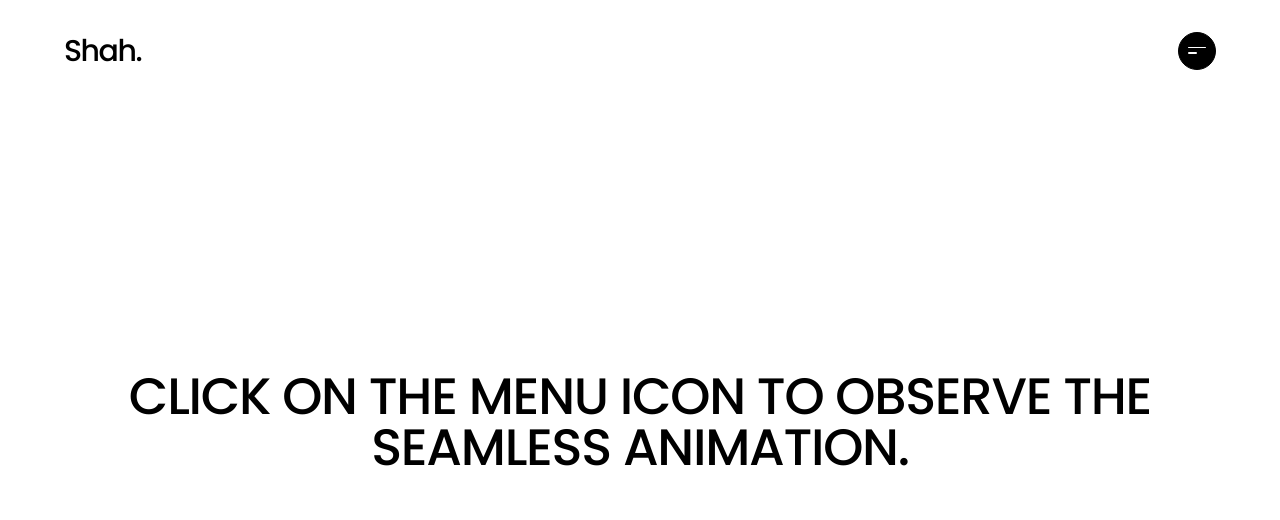
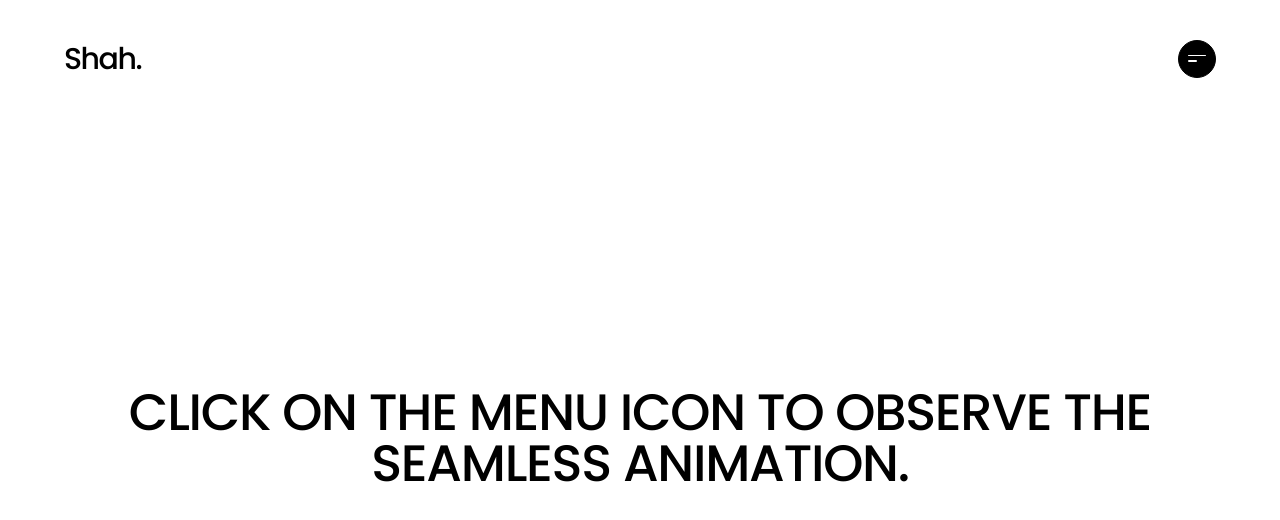
Before and after one commit to shah911/Animated-Menu, a Next.js app: page / in a window 1280 px wide. Shown: the top 520 px of the page. Built offline with nearby package versions, Linux system fonts and the light colour scheme.

Commit message:
height and padding adjustment

```diff
--- a/src/components/Navbar.tsx
+++ b/src/components/Navbar.tsx
@@ -4,7 +4,7 @@ import Link from "next/link";
 
 function Navbar() {
   return (
-    <div className="flex items-center justify-between mx-auto w-[85%] md:w-[90%] py-8 2xl:py-[2vw]">
+    <div className="flex items-center justify-between mx-auto w-[85%] md:w-[90%] py-10 2xl:py-[3vw]">
       <Link
         href="/"
         className="z-20 font-medium tracking-tighter text-3xl 2xl:text-[2.25vw]"
```
